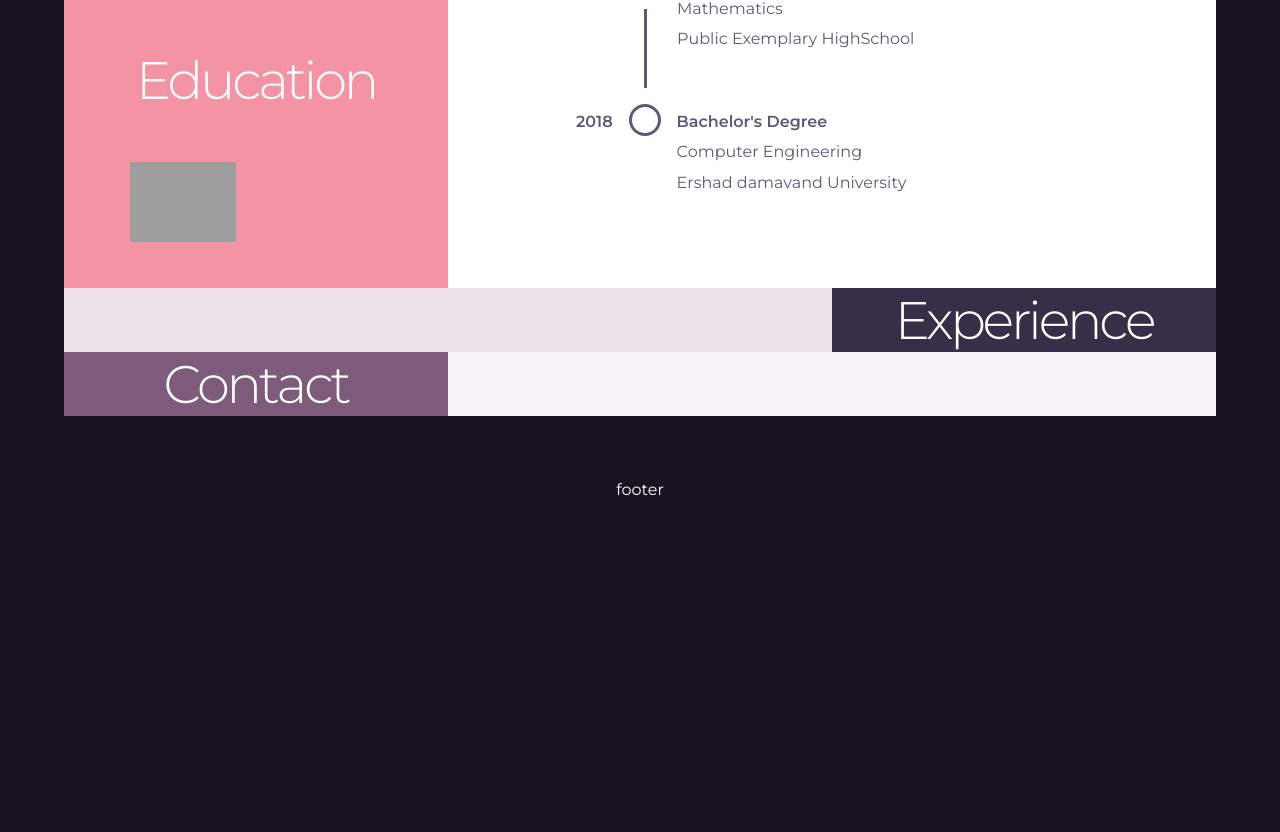
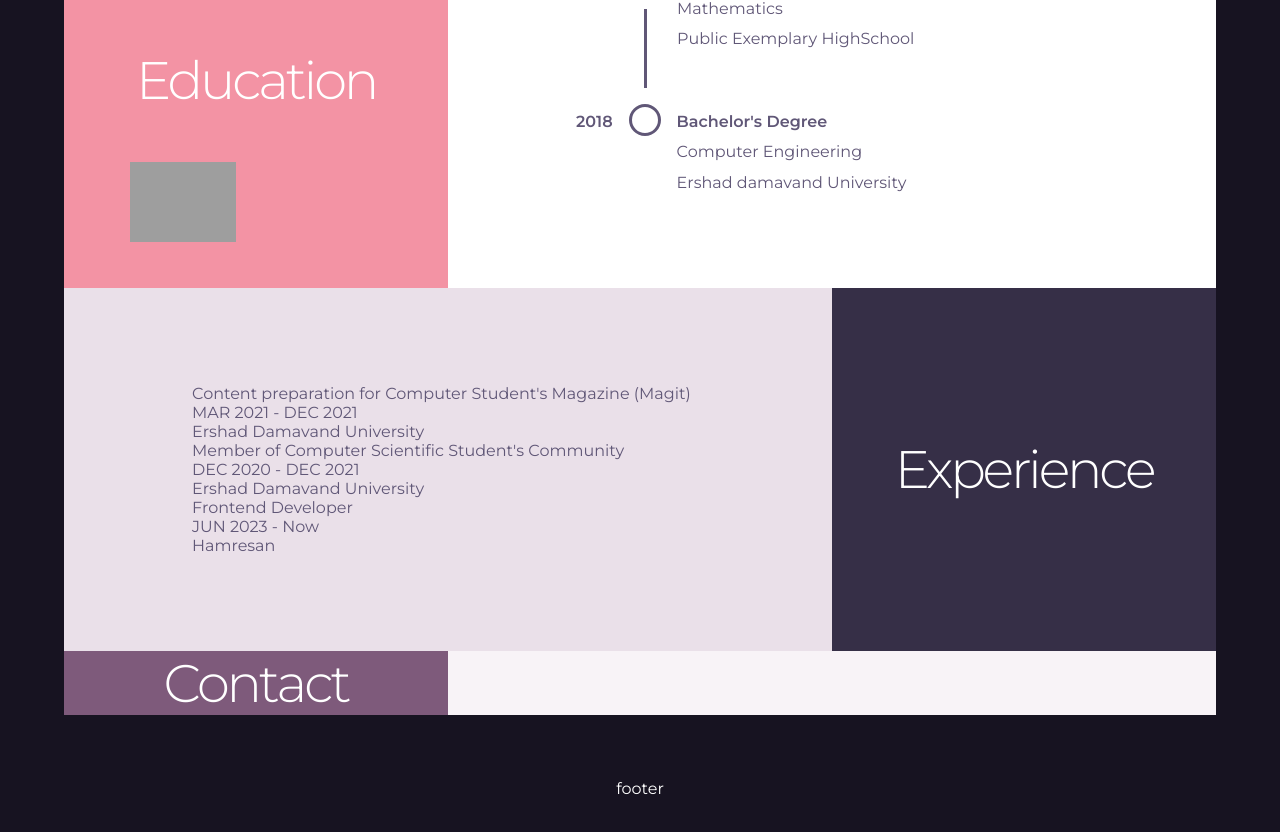
Before and after one commit to Helya-Moradi/Portfolio, a React app: page / in a window 1280 px wide. Shown: the part 3848-4680 px from the top of the page. Before the commit the page ends 4443 px from the top, so only its background shows below. Built offline with nearby package versions, Linux system fonts and the light colour scheme; grey boxes are pictures that could not be loaded.

Commit message:
feat: need to change

```diff
--- a/package.json
+++ b/package.json
@@ -18,6 +18,7 @@
     "@babel/preset-env": "^7.24.3",
     "@babel/preset-react": "^7.24.1",
     "@babel/preset-typescript": "^7.24.1",
+    "@fortawesome/fontawesome-free": "^6.5.2",
     "@types/node": "^20.12.5",
     "@types/react-dom": "^18.2.23",
     "babel-loader": "^9.1.3",
@@ -31,6 +32,7 @@
     "webpack-dev-server": "^5.0.4"
   },
   "dependencies": {
+    "@fortawesome/react-fontawesome": "^0.2.0",
     "babel-plugin-module-resolver": "^5.0.0",
     "mini-css-extract-plugin": "^2.8.1",
     "react": "^18.2.0",
--- a/src/index.tsx
+++ b/src/index.tsx
@@ -1,6 +1,10 @@
 import {createRoot} from "react-dom/client";
 import App from "./App";
 import './index.sass';
+import '@fortawesome/fontawesome-free/js/fontawesome';
+import '@fortawesome/fontawesome-free/js/solid';
+import '@fortawesome/fontawesome-free/js/regular';
+import '@fortawesome/fontawesome-free/js/brands';
 
 const root = createRoot(document.getElementById('root'));
 root.render(<App/>)
--- /dev/null
+++ b/src/sections/main_content/components/experienceItem/index.sass
@@ -0,0 +1,10 @@
+.experienceItem
+  i
+    width: 2rem
+    height: 2rem
+    background-color: red
+//  .title
+//
+//  .collapseWrapper
+//    .date
+//    .location
--- /dev/null
+++ b/src/sections/main_content/components/experienceItem/index.tsx
@@ -0,0 +1,30 @@
+import style from './index.sass'
+import {useState} from "react";
+import cls from "src/utils/class_names";
+import { FontAwesomeIcon } from '@fortawesome/react-fontawesome'
+interface ExperienceItemProps {
+    data: {
+        title: String;
+        date: String;
+        location: String;
+    };
+}
+
+function ExperienceItem({data}: ExperienceItemProps) {
+    const [open, setOpen] = useState(false);
+
+    return (
+        <div className={style.experienceItem}>
+            <div className={style.title}>
+                {data.title}
+                {/*<FontAwesomeIcon icon="fa-solid fa-caret-down" />*/}
+            </div>
+            <div className={cls(style.collapseWrapper, open && style.open)}>
+                <span className={style.date}>{data.date}</span>
+                <div className={style.location}>{data.location}</div>
+            </div>
+        </div>
+    );
+}
+
+export default ExperienceItem;
--- a/src/sections/main_content/sections/Experience/index.sass
+++ b/src/sections/main_content/sections/Experience/index.sass
@@ -0,0 +1,6 @@
+@import 'src/theme/colors'
+
+.experienceContainer
+  .experience
+    padding: 6rem 8rem
+    color: $purple6
--- a/src/sections/main_content/sections/Experience/index.tsx
+++ b/src/sections/main_content/sections/Experience/index.tsx
@@ -1,12 +1,40 @@
 import Template from "src/sections/main_content/components/template";
 import style from "./index.sass"
+import ExperienceItem from "src/sections/main_content/components/experienceItem";
 
 function Experience() {
+
+    const experienceItems = [
+        {
+            title: 'Content preparation for Computer Student\'s Magazine (Magit)',
+            date: 'MAR 2021 - DEC 2021',
+            location: 'Ershad Damavand University'
+        },
+        {
+            title: 'Member of Computer Scientific Student\'s Community',
+            date: 'DEC 2020 - DEC 2021',
+            location: 'Ershad Damavand University'
+        },
+        {
+            title: 'Frontend Developer',
+            date: 'JUN 2023 - Now',
+            location: 'Hamresan'
+        }
+    ]
+
     return (
-        // TODO: add children
-        <Template title='Experience' color='darkPurple' direction='rtl'>
+        <div className={style.experienceContainer}>
+            <Template title='Experience' color='darkPurple' direction='rtl'>
+                <div className={style.experience}>
+                    {
+                        experienceItems.map((item, index) => (
+                            <ExperienceItem key={`experience-item-${index + 1}`} data={item}/>
+                        ))
+                    }
+                </div>
+            </Template>
+        </div>
 
-        </Template>
     );
 }
 
```
Also changed, not shown: 1 other file (tests, documents, lock files or other folders).
